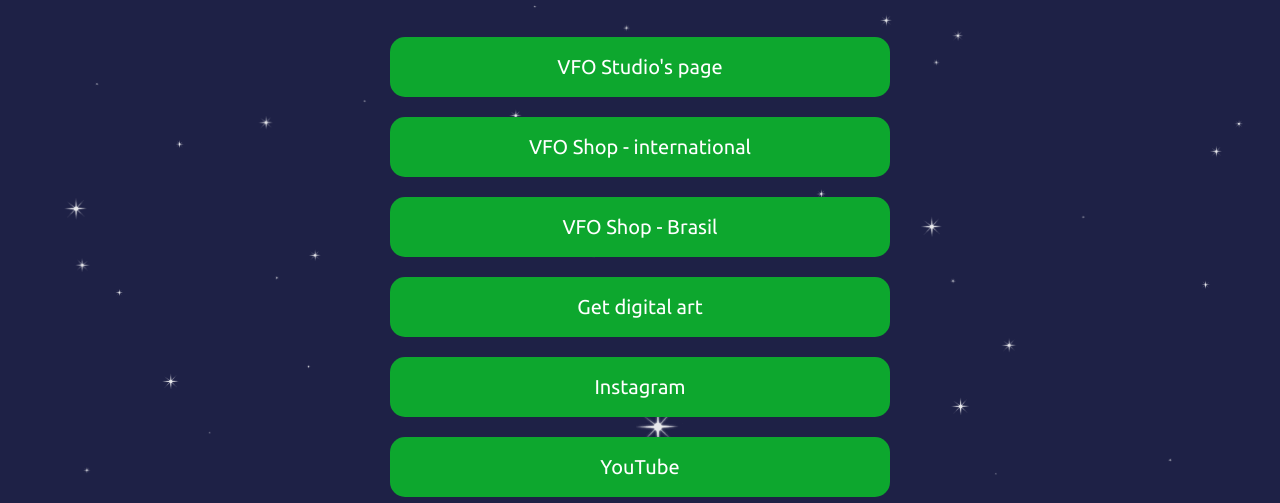
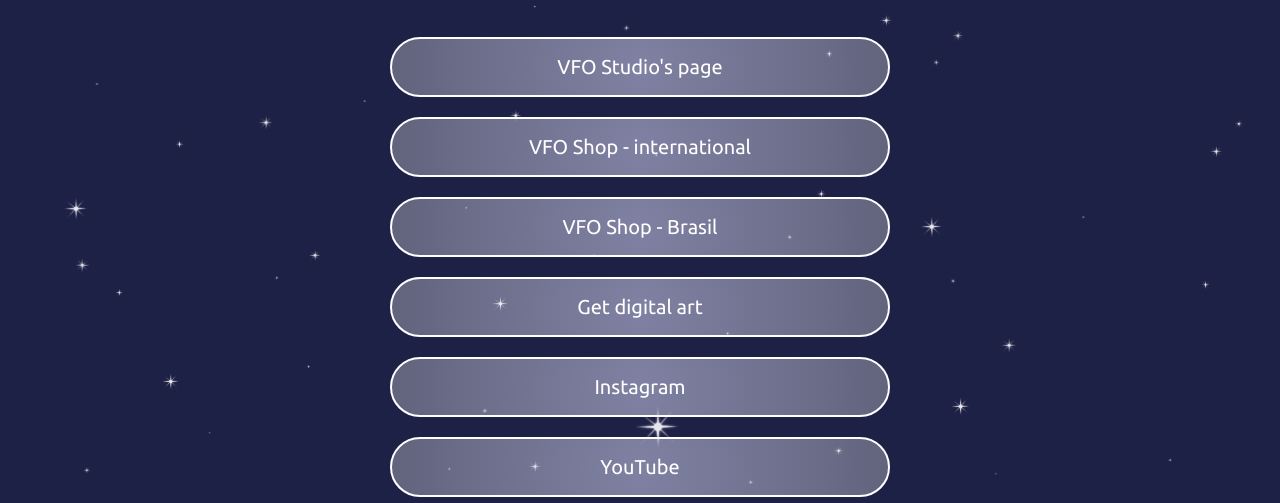
Before and after one commit to oliveira-victor/VFO_Studio, a plain HTML site: page links.html in a window 1280 px wide. Shown: the part 228-731 px from the top of the page. Drawn offline with nearby package versions, Linux system fonts and the light colour scheme.

Commit message:
links page button color

```diff
--- a/links-files/style.css
+++ b/links-files/style.css
@@ -48,14 +48,15 @@
 }
 
 button {
-    background-color: #0da72e;
+    background: rgba(205,202,255,0.3);
+    background: radial-gradient(circle, rgba(205,202,255,0.3) 0%, rgba(225,225,255,0.5) 0%, rgba(255,255,255,0.3) 100%);
+    border: 2px solid #fff;
     color: #fff;
     max-width: 500px;
     width: 90%;
     height: 60px;
     margin: 10px 10px;
-    border: none;
-    border-radius: 15px;
+    border-radius: 30px;
     font-size: 20px;
     font-family: 'Ubuntu', sans-serif;
     cursor: pointer;
```
